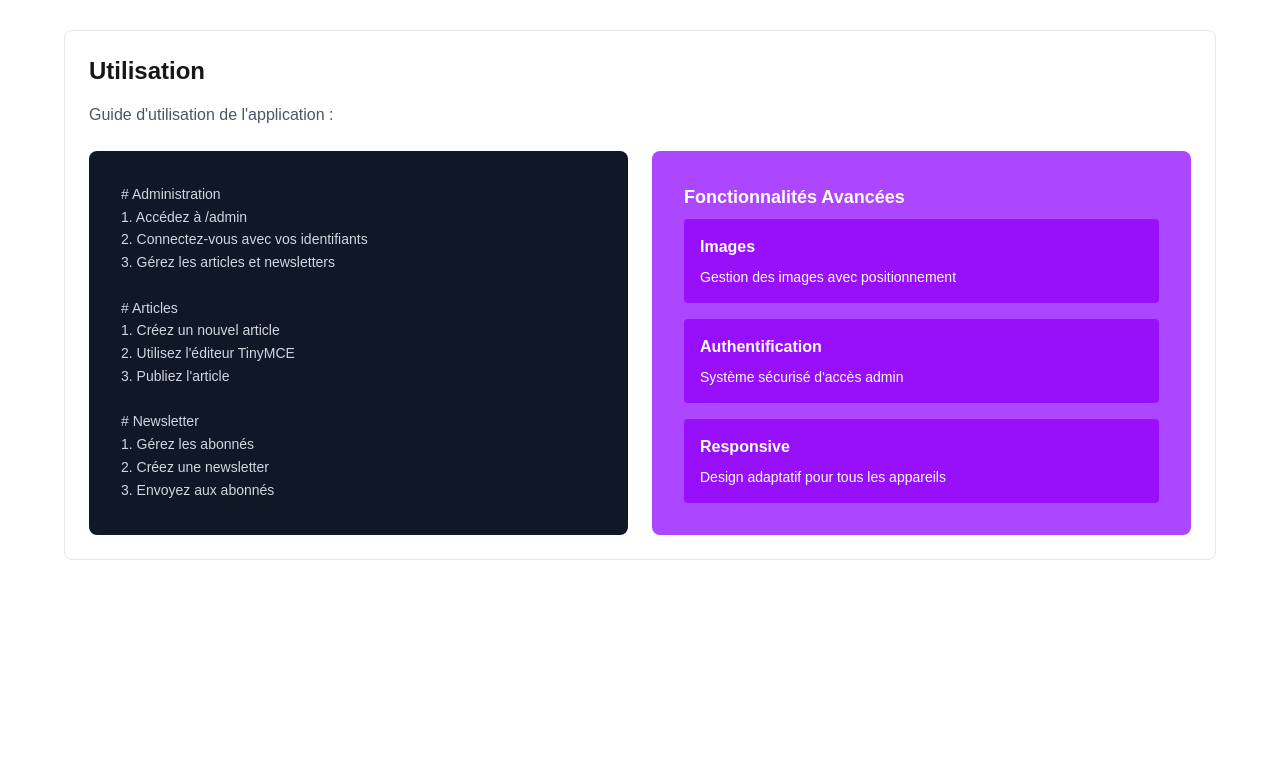
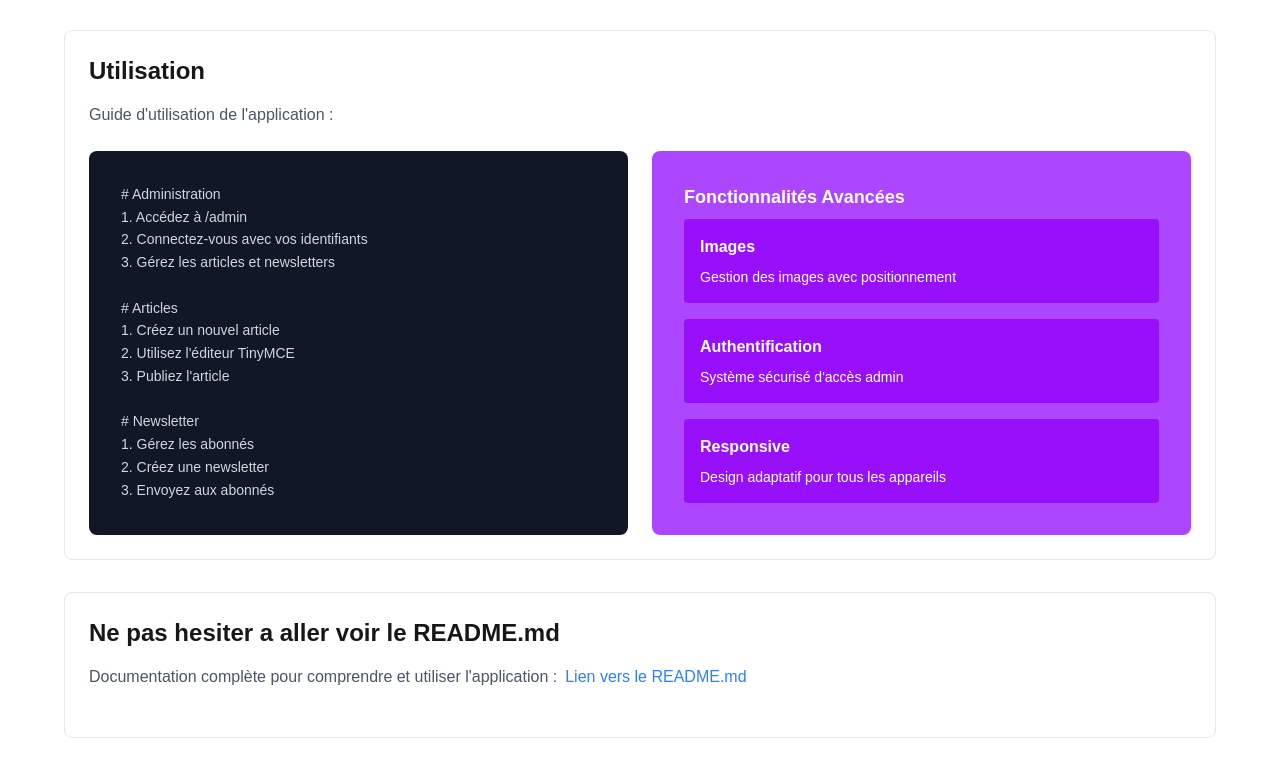
Before and after one commit to 17Sx/react-docs-pmp, a Next.js app: page /pmp-sv in a window 1280 px wide. Shown: the part 1475-2245 px from the top of the page. Before the commit the page ends 2067 px from the top, so only its background shows below. Built offline with nearby package versions, Linux system fonts and the light colour scheme.

Commit message:
feat: readme section for project page

```diff
--- a/app/pmp-sv/page.tsx
+++ b/app/pmp-sv/page.tsx
@@ -272,6 +272,18 @@ pmp-sv/
             </div>
           </div>
         </section>
+
+        <section className="p-6 rounded-lg border border-gray-200 dark:border-gray-800">
+          <h2 className="text-2xl font-semibold mb-4">Ne pas hesiter a aller voir le README.md</h2>
+          <p className="text-gray-600 dark:text-gray-400 mb-6">
+            Documentation complète pour comprendre et utiliser l&apos;application :
+
+            <Link className="ml-2 text-blue-500 hover:text-blue-600 dark:text-blue-400 dark:hover:text-blue-300" href="https://github.com/17Sx/pmp-sv/blob/main/README.md" target="_blank" rel="noopener noreferrer">
+               Lien vers le README.md
+            </Link>
+          </p>
+        </section>
+
       </div>
     </div>
   )
--- a/app/signature-pmp/page.tsx
+++ b/app/signature-pmp/page.tsx
@@ -292,6 +292,17 @@ signature-pmp/
             </div>
           </div>
         </section>
+
+        <section className="p-6 rounded-lg border border-gray-200 dark:border-gray-800">
+          <h2 className="text-2xl font-semibold mb-4">Ne pas hesiter a aller voir le README.md</h2>
+          <p className="text-gray-600 dark:text-gray-400 mb-6">
+            Documentation complète pour comprendre et utiliser l&apos;application :
+
+            <Link className="ml-2 text-blue-500 hover:text-blue-600 dark:text-blue-400 dark:hover:text-blue-300" href="https://github.com/17Sx/signature-pmp/blob/main/README.md" target="_blank" rel="noopener noreferrer">
+               Lien vers le README.md
+            </Link>
+          </p>
+        </section>
       </div>
     </div>
   )
```
